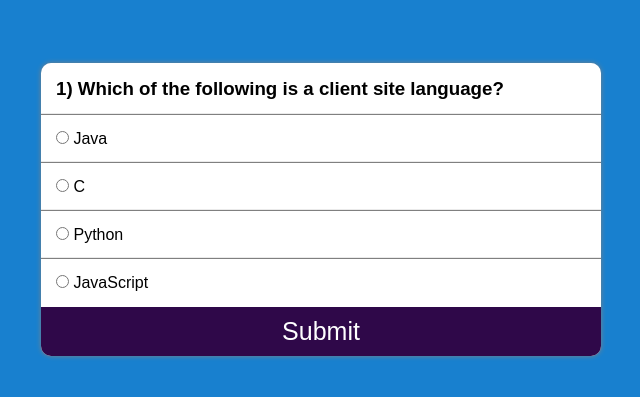
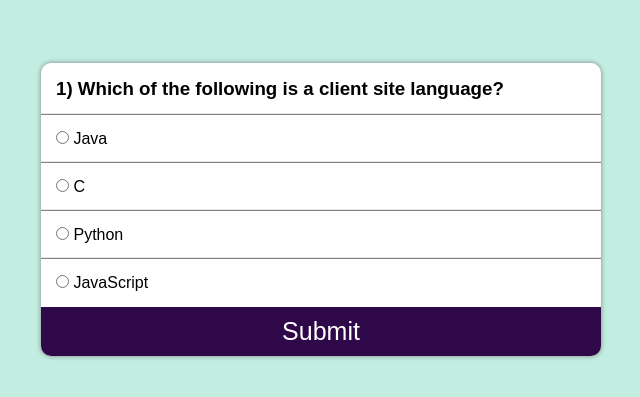
Before and after one commit to ganesh454770/quiz-app-project, a plain HTML site: page index.html in a window 1280 px wide. Shown: the part 191-588 px from the top of the page, without its empty margins (319-959 px from the left). Drawn offline with Linux system fonts and the light colour scheme.

Commit message:
Update style7.css

```diff
--- a/style7.css
+++ b/style7.css
@@ -12,7 +12,7 @@
     display: flex;
     justify-content: center;
     align-items: center;
-    background-color: rgb(24, 128, 207);
+    background-color: #c2eee1;
 }
 
 .container {
```
